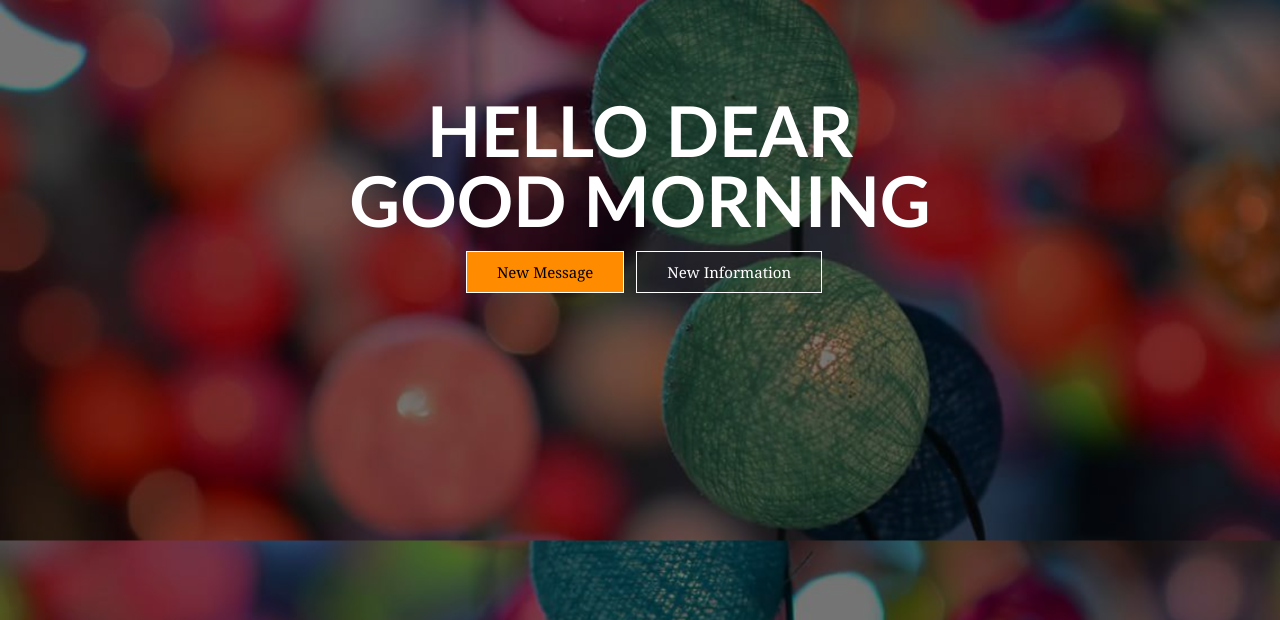
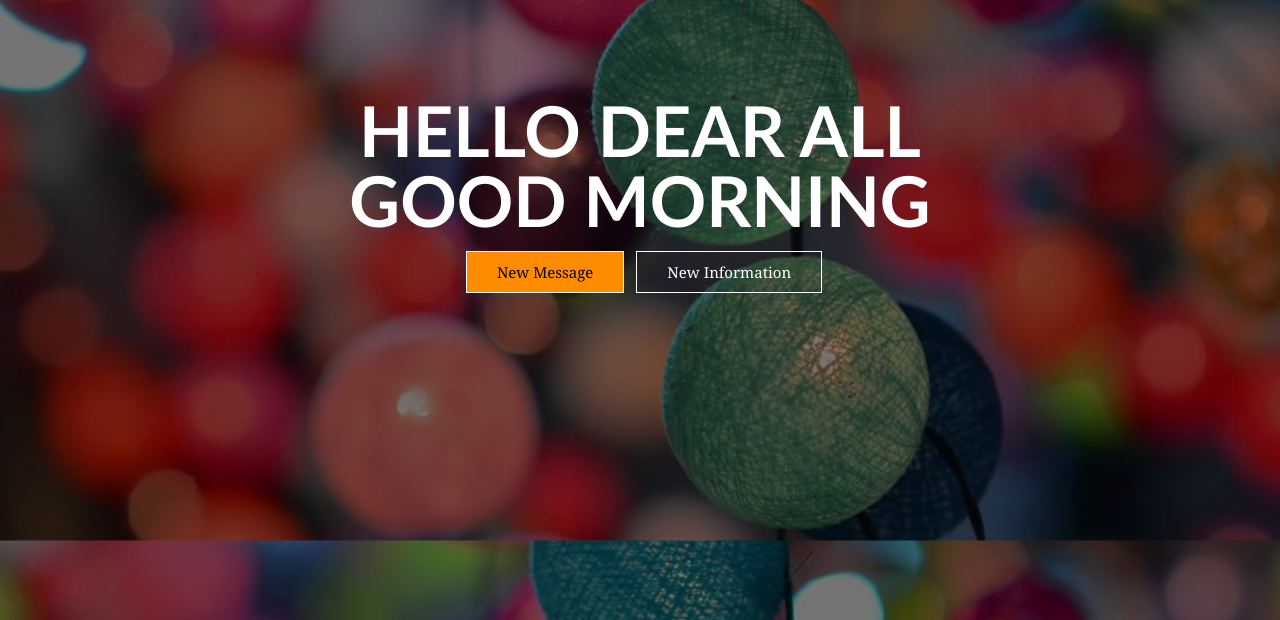
Before and after one commit to SudabaSolaimankhil/git-branch, a plain HTML site: page index.htm in a window 1280 px wide. Shown: the part 180-800 px from the top of the page. Drawn offline with Linux system fonts and the light colour scheme.

Commit message:
h1 updated

```diff
--- a/index.htm
+++ b/index.htm
@@ -18,7 +18,7 @@
             </nav>
         </header>
         <main>
-            <h1>hello dear <br> good morning</h1>
+            <h1>hello dear All <br> good morning</h1>
             <div class="buttons">
                  <a href="#" class="btn-1">new message</a>
                  <a href="#" class="btn-2">new information</a>
```
